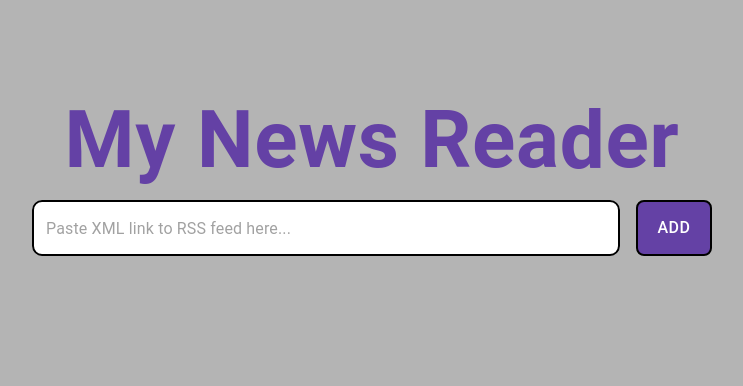
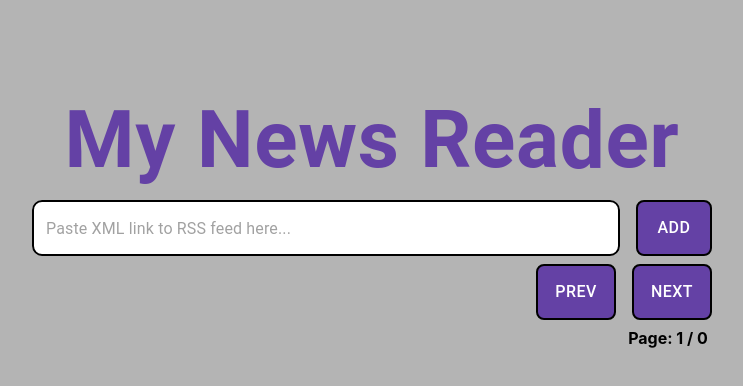
Before and after one commit to FINAL-B0SS/RSS-New-Reader, a React (Create React App) app in the folder client/: page / in a window 1280 px wide. Shown: the top 386 px of the page, without its empty margins (268-1011 px from the left). Built offline with nearby package versions, Linux system fonts and the light colour scheme.

Commit message:
Implement pagination and page navigation

```diff
--- a/client/src/App.tsx
+++ b/client/src/App.tsx
@@ -4,10 +4,11 @@ import Box from '@material-ui/core/Box'
 import Grid from '@material-ui/core/Grid'
 import SearchField from './components/SearchField'
 import FeedInfoCard from './components/FeedInfoCard'
+import ItemInfoCard from './components/ItemInfoCard'
 import { makeStyles } from '@material-ui/core/styles'
 import Typography from '@material-ui/core/Typography'
+import PageNavigation from './components/PageNavigation'
 import { Item, Feed, fetchFeedInfo, fetchFeedItems } from './API'
-import ItemInfoCard from './components/ItemInfoCard'
 
 const useStyles = makeStyles((theme) => ({
 	title: {
@@ -21,6 +22,7 @@ const useStyles = makeStyles((theme) => ({
 const App: React.FC = () => {
 	const [feeds, setFeeds] = useState<Feed[]>([])
 	const [items, setItems] = useState<Item[]>([])
+	const [page, setPage] = useState<number>(0)
 
 	const classes = useStyles()
 
@@ -38,21 +40,42 @@ const App: React.FC = () => {
 		}
 	}
 
+	let pageCount = Math.ceil(
+		(items.length > 0 ? items.length : feeds.length) / 5
+	)
+
+	const pageNavigation = (option: string) => {
+		if (option === '.') {
+			setPage(0)
+			setItems([])
+		} else if (option === '+' && page + 1 < pageCount) {
+			setPage((prev) => prev + 1)
+		} else if (option === '-' && page !== 0) {
+			setPage((prev) => prev - 1)
+		}
+	}
+
 	const feedInfoCards = feeds.map((element) => (
 		<FeedInfoCard key={element.link} feed={element} callback={fetchItems} />
 	))
 
-	const ItemInfoCards = items.map((element) => (
-		<ItemInfoCard key={element.link} item={element} />
-	))
+	const ItemInfoCards = items
+		.slice(page, page + 5)
+		.map((element) => <ItemInfoCard key={element.link} item={element} />)
 
 	return (
 		<Box className='App'>
 			<Grid container direction='column' alignItems='center'>
 				<Typography className={classes.title}>My News Reader</Typography>
-				<SearchField callback={fetchFeed} />
+				{items.length === 0 && <SearchField callback={fetchFeed} />}
 				{feeds.length > 0 && items.length === 0 && feedInfoCards}
 				{items.length > 0 && ItemInfoCards}
+				<PageNavigation
+					callback={pageNavigation}
+					page={page}
+					pageCount={pageCount}
+					isHome={items.length === 0}
+				/>
 			</Grid>
 		</Box>
 	)
--- /dev/null
+++ b/client/src/components/PageNavigation.tsx
@@ -0,0 +1,81 @@
+import React from 'react'
+import Box from '@material-ui/core/Box'
+import Grid from '@material-ui/core/Grid'
+import Button from '@material-ui/core/Button'
+import { makeStyles } from '@material-ui/core/styles'
+
+type Props = {
+	callback: (option: string) => void
+	page: number
+	pageCount: number
+	isHome: boolean
+}
+
+const useStyles = makeStyles((theme) => ({
+	searchButton: {
+		fontSize: '1rem',
+		justify: 'right',
+		color: '#FFFFFF',
+		marginLeft: '1rem',
+		border: '2px solid black',
+		backgroundColor: '#6441A5',
+		width: theme.spacing(10),
+		height: theme.spacing(7),
+		borderRadius: theme.spacing(1),
+	},
+	box: {
+		width: theme.spacing(85),
+		marginBottom: theme.spacing(1),
+		display: 'flex',
+		justifyContent: 'flex-end',
+	},
+	pageCounter: {
+		fontWeight: 'bold',
+		marginRight: theme.spacing(11),
+	},
+}))
+
+const PageNavigation: React.FC<Props> = ({
+	callback,
+	page,
+	pageCount,
+	isHome,
+}) => {
+	const classes = useStyles()
+
+	return (
+		<Grid>
+			<Grid container justify='flex-end'>
+				<Grid container direction='row' justify='center'>
+					<Box className={classes.box}>
+						{!isHome && (
+							<Button
+								onClick={() => callback('.')}
+								className={classes.searchButton}
+							>
+								Home
+							</Button>
+						)}
+						<Button
+							onClick={() => callback('-')}
+							className={classes.searchButton}
+						>
+							Prev
+						</Button>
+						<Button
+							onClick={() => callback('+')}
+							className={classes.searchButton}
+						>
+							Next
+						</Button>
+					</Box>
+				</Grid>
+				<span className={classes.pageCounter}>
+					Page: {page + 1} / {pageCount}
+				</span>
+			</Grid>
+		</Grid>
+	)
+}
+
+export default PageNavigation
```
